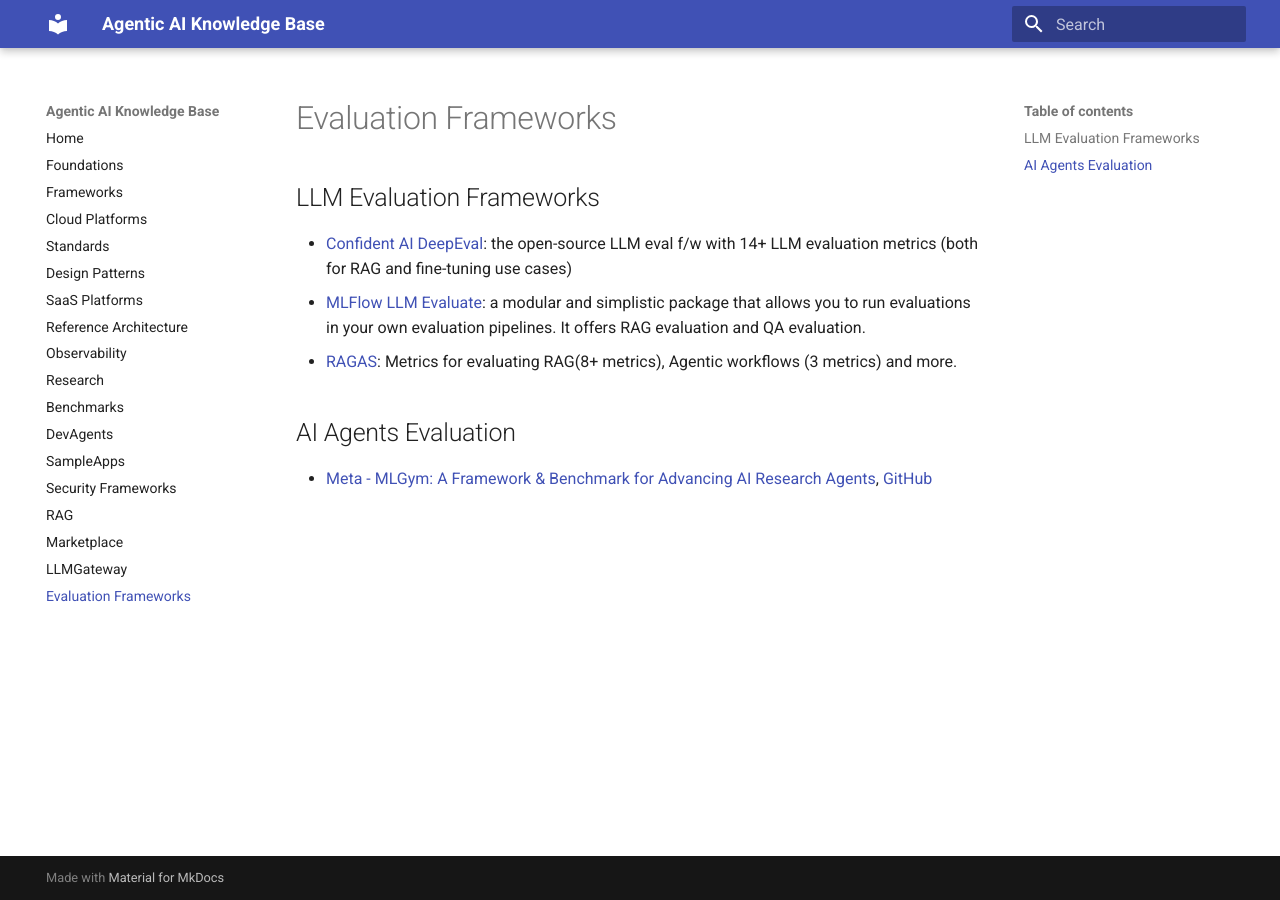
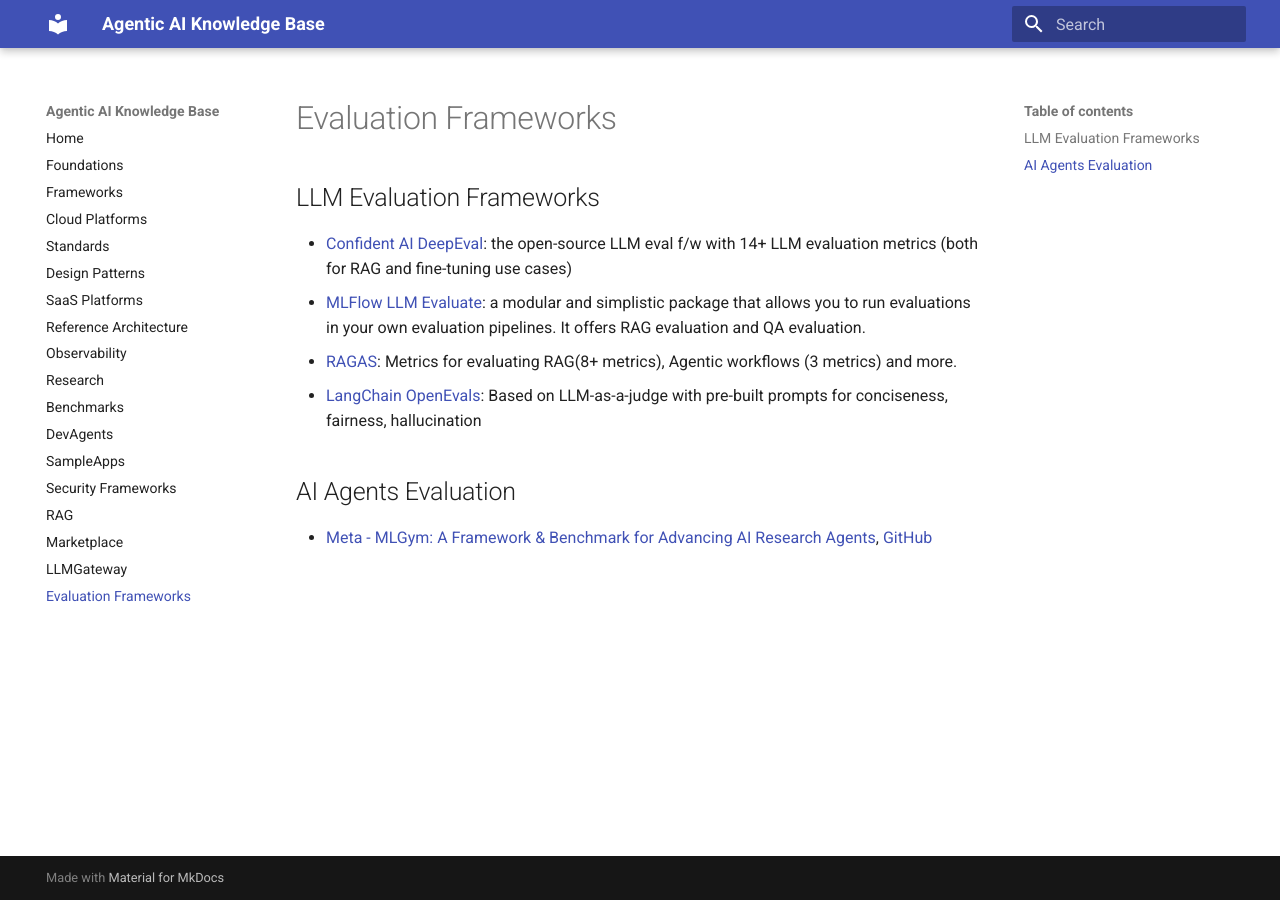
Before and after one commit to ankurkumarz/agentic-ai-knowledge-base, an MkDocs documentation site: the page built from docs/EvaluationFrameworks/Readme.md, in a window 1280 px wide. Built offline with MkDocs 1.6.1 and Material for MkDocs 9.7.7, drawn with Linux system fonts in a browser that asks for light colours.

Commit message:
Update Readme.md

```diff
--- a/docs/EvaluationFrameworks/Readme.md
+++ b/docs/EvaluationFrameworks/Readme.md
@@ -5,6 +5,7 @@
 - [Confident AI DeepEval](https://docs.confident-ai.com/): the open-source LLM eval f/w with 14+ LLM evaluation metrics (both for RAG and fine-tuning use cases)
 - [MLFlow LLM Evaluate](https://mlflow.org/docs/latest/llms/llm-evaluate/): a modular and simplistic package that allows you to run evaluations in your own evaluation pipelines. It offers RAG evaluation and QA evaluation.
 - [RAGAS](https://www.ragas.io/): Metrics for evaluating RAG(8+ metrics), Agentic workflows (3 metrics) and more.
+- [LangChain OpenEvals](https://github.com/langchain-ai/openevals): Based on LLM-as-a-judge with pre-built prompts for conciseness, fairness, hallucination
 
 ## AI Agents Evaluation
 
```
